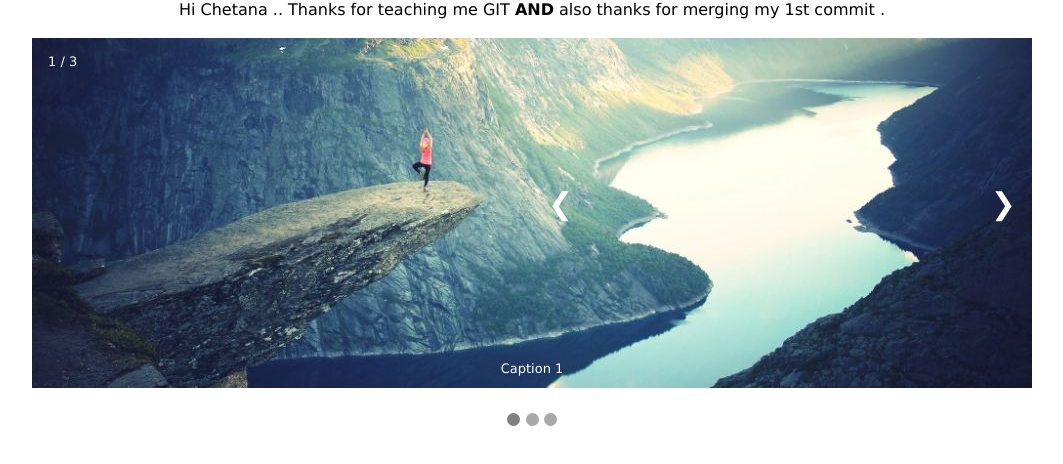
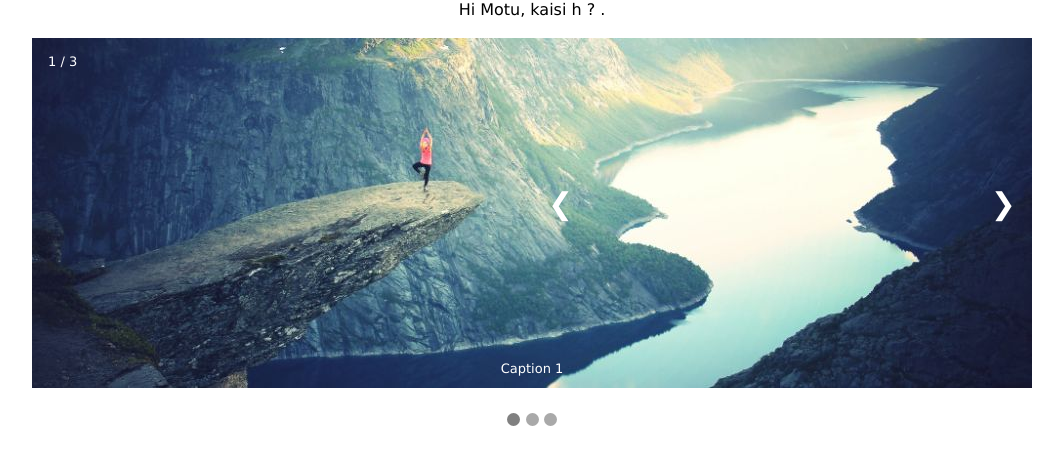
Before and after one commit to chetanakisku/Slideshow, a plain HTML site: page index.html in a window 1280 px wide. Shown: the whole page, without its empty margins (108-1171 px from the left). Drawn offline with Linux system fonts and the light colour scheme.

Commit message:
to chetu

```diff
--- a/index.html
+++ b/index.html
@@ -17,7 +17,7 @@
 
 <body>
 
-<center>Hi Chetana .. Thanks for teaching me GIT <b>AND</b> also thanks for merging my 1st commit . <br><br>
+<center>Hi Motu, kaisi h ? . <br><br>
 
     <div class="slideshow-container">
         <div class="mySlides">
```
